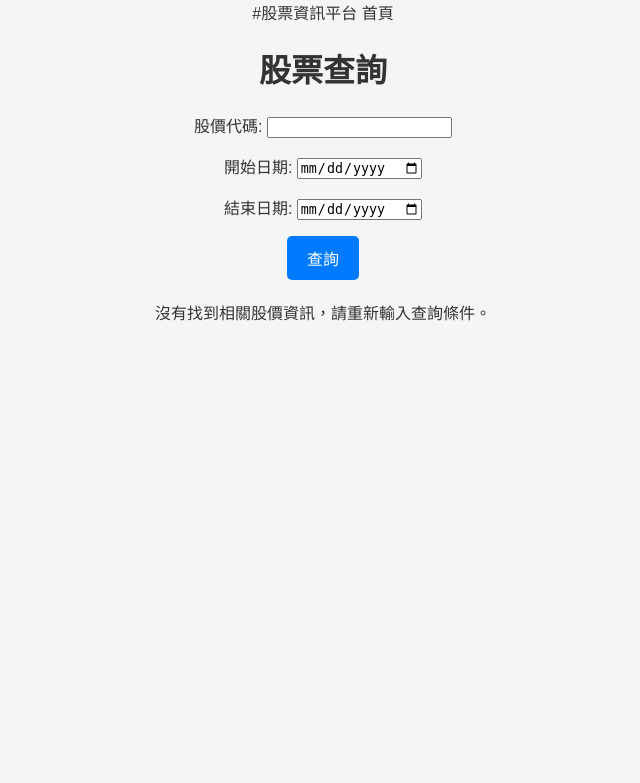
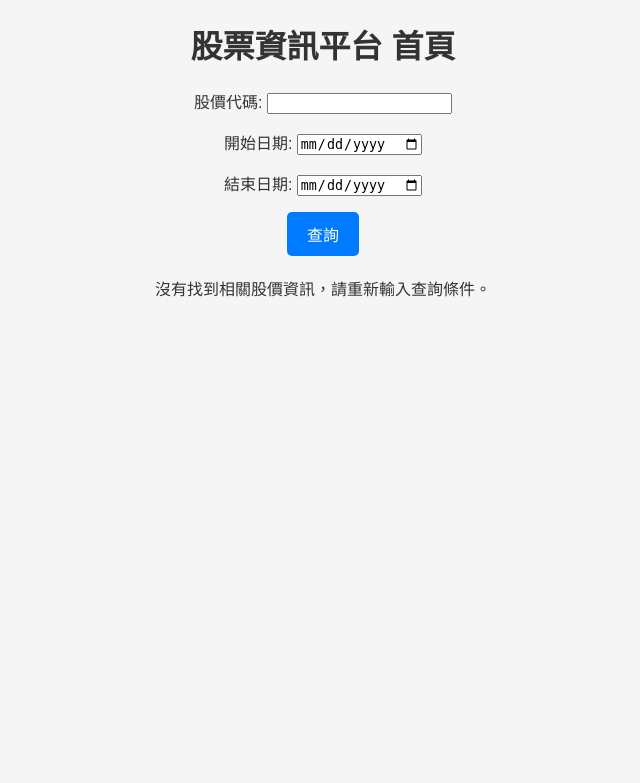
Before and after one commit to andrewLiu1028/stockplatform, a Django app: page /stockinfo/ in a window 1280 px wide. Shown: the top 783 px of the page, without its empty margins (317-957 px from the left). Run offline with Django 5.2, Linux system fonts and the light colour scheme; some libraries are stand-ins or nearby versions.

Commit message:
Commit #1

```diff
--- a/stockplatform/stockinfo/templates/stockinfo/stock_list.html
+++ b/stockplatform/stockinfo/templates/stockinfo/stock_list.html
@@ -1,4 +1,4 @@
-#股票資訊平台 首頁
+
 
 <!DOCTYPE html>
 <html lang="zh-Hant">
@@ -72,7 +72,7 @@
     </style>
 </head>
 <body>
-    <h1>股票查詢</h1>
+    <h1>股票資訊平台 首頁</h1>
 
     <form method="post">
         {% csrf_token %}
--- a/stockplatform/stockinfo/views.py
+++ b/stockplatform/stockinfo/views.py
@@ -317,8 +317,6 @@
 
     return render(request, 'stockinfo/stock_list.html', context)
 
-
-
 # stock_table
 def stock_table(request):
     # Get the stock data and indicators data from the session.
```
Also changed, not shown: stockplatform/db.sqlite3.
